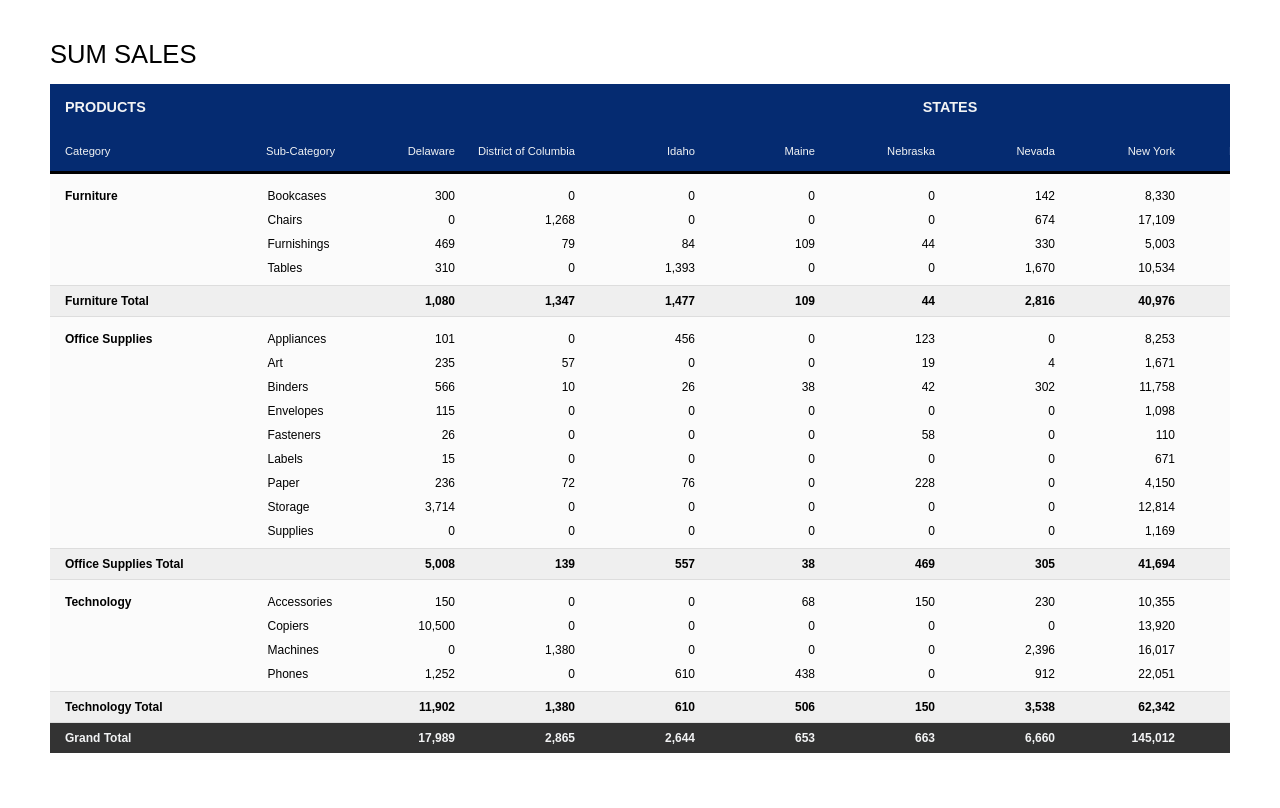
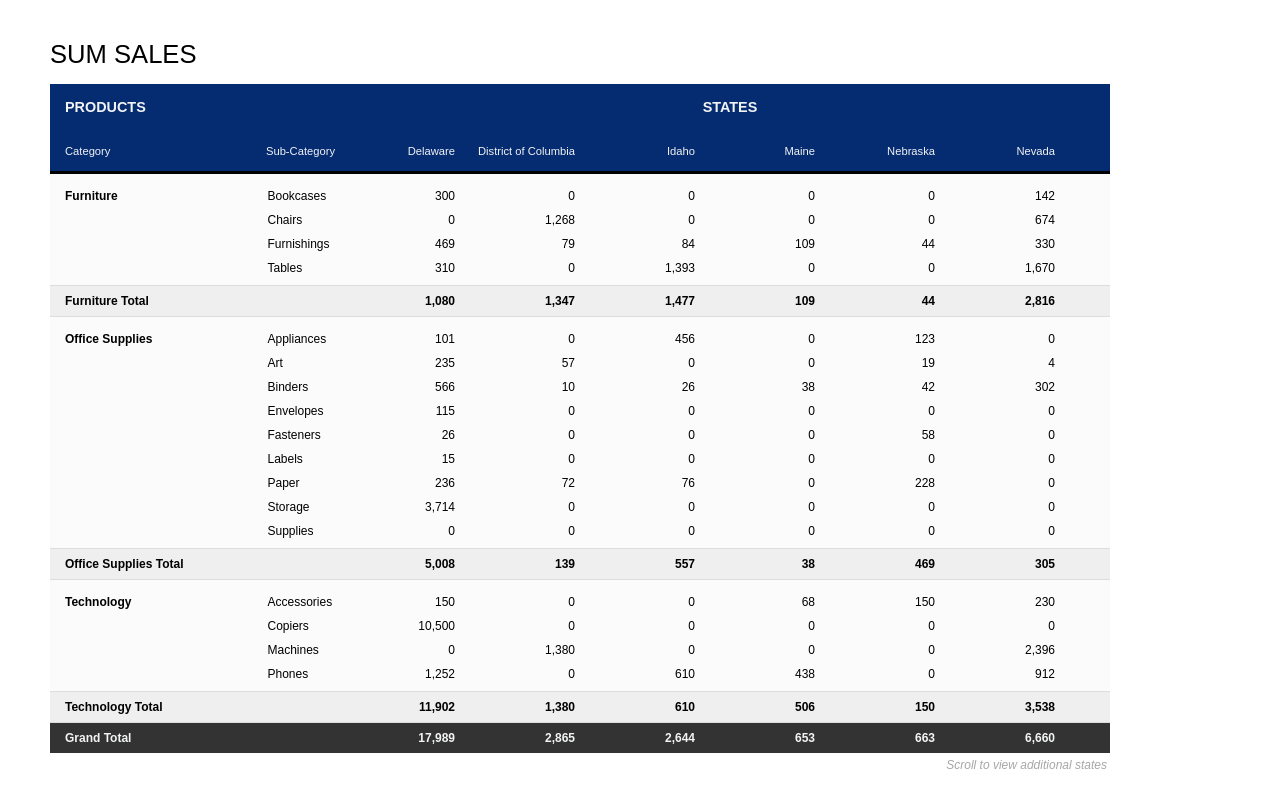
Before and after one commit to kristingreenslit/pivot-table, a React (Create React App) app: page / in a window 1280 px wide. Shown: the top 808 px of the page. Built offline with nearby package versions, Linux system fonts and the light colour scheme.

Commit message:
Add additional CSS and README edits

```diff
--- a/src/components/TableColumn.jsx
+++ b/src/components/TableColumn.jsx
@@ -141,20 +141,23 @@ class TableColumn extends React.Component {
     ));
 
     return (
-      <div className='table-container'>
-        <div className='flex-container-left-column mt15 theme-dark-blue-background' style={{display: 'inline-block'}}>
+      <div className='table-wrapper'>
+        <div className='flex-container-left-column mt15 theme-dark-blue-background full-width'>
           <div className='theme-dark-blue-background'>
             <div className='table-banner off-white pl15 pr15'>
               <div className='heading-md mt15 center bold'>STATES</div>
             </div>
           </div>
+        </div>
+        <div className='table-container'>
           <div className='flex-container-left-row theme-dark-blue-background'>
             {stateTitle}
           </div>
+          <div className='flex-container-left-row'>
+            {this._getTableColumn()}
+          </div>
         </div>
-        <div className='flex-container-left-row'>
-          {this._getTableColumn()}
-        </div>
+        <div className='italic base-font-xs medium-gray right mt5 mr3'>Scroll to view additional states</div>
       </div>
     );
   }
--- a/src/styles/TableColumn.css
+++ b/src/styles/TableColumn.css
@@ -32,3 +32,7 @@
   overflow-y: scroll;
   width: 100%;
 }
+
+.table-wrapper {
+  width: 760px;
+}
```
Also changed, not shown: 1 other file (tests, documents, lock files or other folders).
